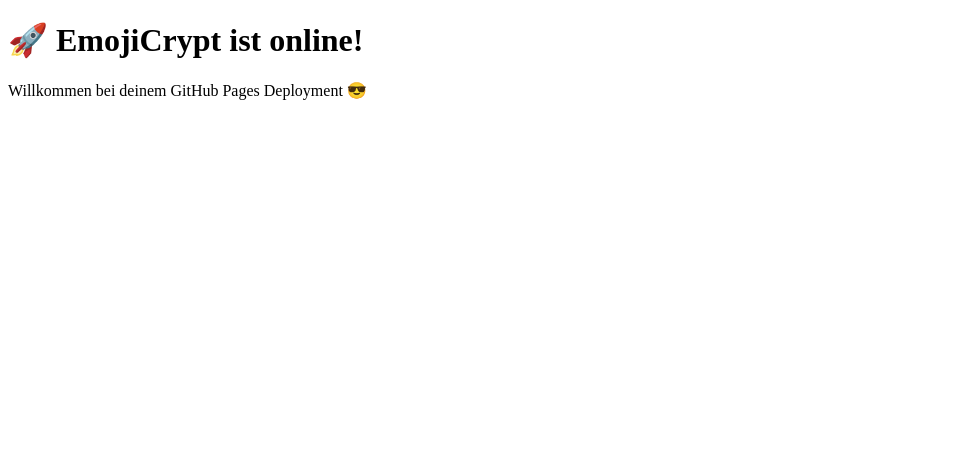
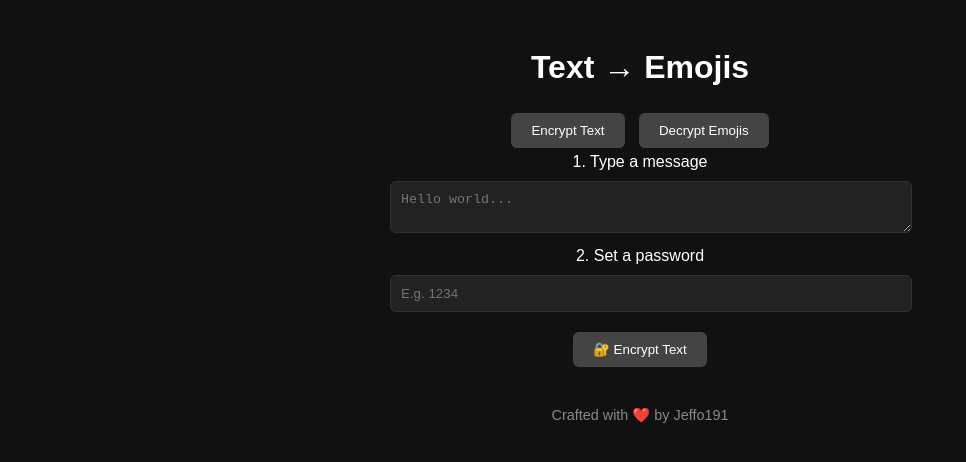
Before and after one commit to Jeffo191/Emojicrypt, a plain HTML site: page index.html in a window 1280 px wide. Shown: the whole page, without its empty margins (0-966 px from the left). Drawn offline with Linux system fonts and the light colour scheme.

Commit message:
🚀 Add UI und JS-Logik

```diff
--- a/index.html
+++ b/index.html
@@ -1,12 +1,45 @@
 <!DOCTYPE html>
-<html>
-  <head>
-    <meta charset="UTF-8">
-    <title>EmojiCrypt 🔐</title>
-  </head>
-  <body>
-    <h1>🚀 EmojiCrypt ist online!</h1>
-    <p>Willkommen bei deinem GitHub Pages Deployment 😎</p>
-  </body>
+<html lang="en">
+<head>
+  <meta charset="UTF-8" />
+  <meta name="viewport" content="width=device-width, initial-scale=1.0" />
+  <title>EmojiCrypt 🔐</title>
+  <link rel="stylesheet" href="style.css" />
+</head>
+<body>
+  <div class="container">
+    <h1>Text → Emojis</h1>
+
+    <div class="tabs">
+      <button onclick="showTab('encrypt')">Encrypt Text</button>
+      <button onclick="showTab('decrypt')">Decrypt Emojis</button>
+    </div>
+
+    <div id="encrypt" class="tab active">
+      <label>1. Type a message</label>
+      <textarea id="message" placeholder="Hello world..."></textarea>
+
+      <label>2. Set a password</label>
+      <input type="password" id="password" placeholder="E.g. 1234" />
+
+      <button onclick="encrypt()">🔐 Encrypt Text</button>
+      <p id="encryptedOutput"></p>
+    </div>
+
+    <div id="decrypt" class="tab">
+      <label>1. Paste encrypted emojis</label>
+      <textarea id="emojiInput" placeholder="Paste encrypted emojis here"></textarea>
+
+      <label>2. Type the password</label>
+      <input type="password" id="decryptPassword" placeholder="E.g. 1234" />
+
+      <button onclick="decrypt()">🔓 Decrypt Emojis</button>
+      <p id="decryptedOutput"></p>
+    </div>
+
+    <footer>Crafted with ❤️ by Jeffo191</footer>
+  </div>
+
+  <script src="script.js"></script>
+</body>
 </html>
-<!-- redeploy -->
--- /dev/null
+++ b/script.js
@@ -0,0 +1,13 @@
+function showTab(id) {
+  document.querySelectorAll('.tab').forEach(tab => tab.classList.remove('active'));
+  document.getElementById(id).classList.add('active');
+}
+
+function encrypt() {
+  const message = document.getElementById('message').value;
+  const password = document.getElementById('password').value;
+
+  let result = '';
+  for (let i = 0; i < message.length; i++) {
+    const charCode = message.charCodeAt(i) + password.length;
+    result +=
--- /dev/null
+++ b/style.css
@@ -0,0 +1,54 @@
+body {
+  background: #111;
+  color: #fff;
+  font-family: Arial, sans-serif;
+  text-align: center;
+  padding: 20px;
+}
+
+.container {
+  max-width: 500px;
+  margin: auto;
+}
+
+textarea, input {
+  width: 100%;
+  padding: 10px;
+  margin: 10px 0;
+  background: #222;
+  color: #fff;
+  border: 1px solid #333;
+  border-radius: 6px;
+}
+
+button {
+  background: #444;
+  color: white;
+  padding: 10px 20px;
+  border: none;
+  margin-top: 10px;
+  border-radius: 6px;
+  cursor: pointer;
+}
+
+button:hover {
+  background: #666;
+}
+
+.tabs button {
+  margin: 5px;
+}
+
+.tab {
+  display: none;
+}
+
+.tab.active {
+  display: block;
+}
+
+footer {
+  margin-top: 40px;
+  font-size: 0.9em;
+  color: #888;
+}
```
